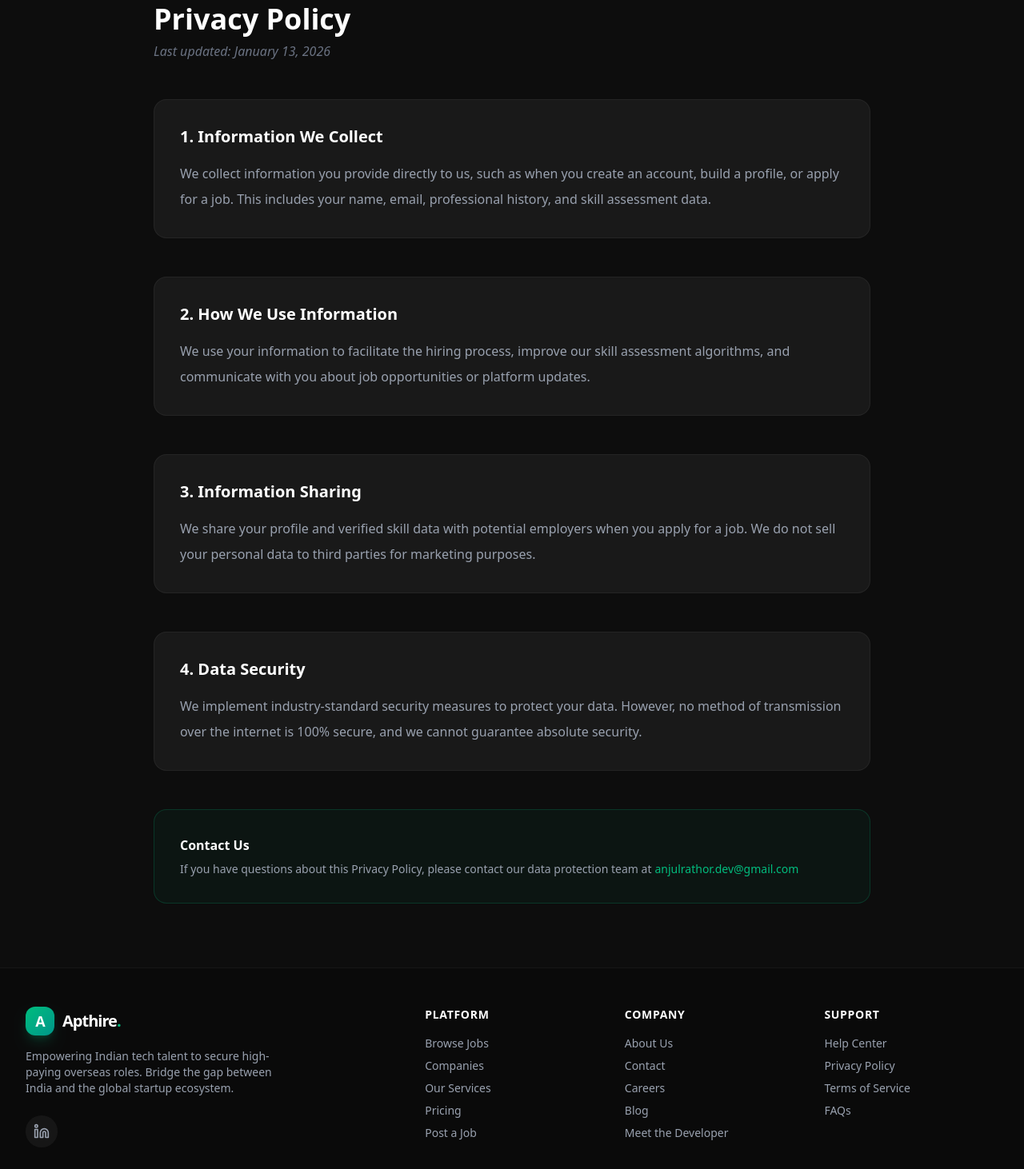
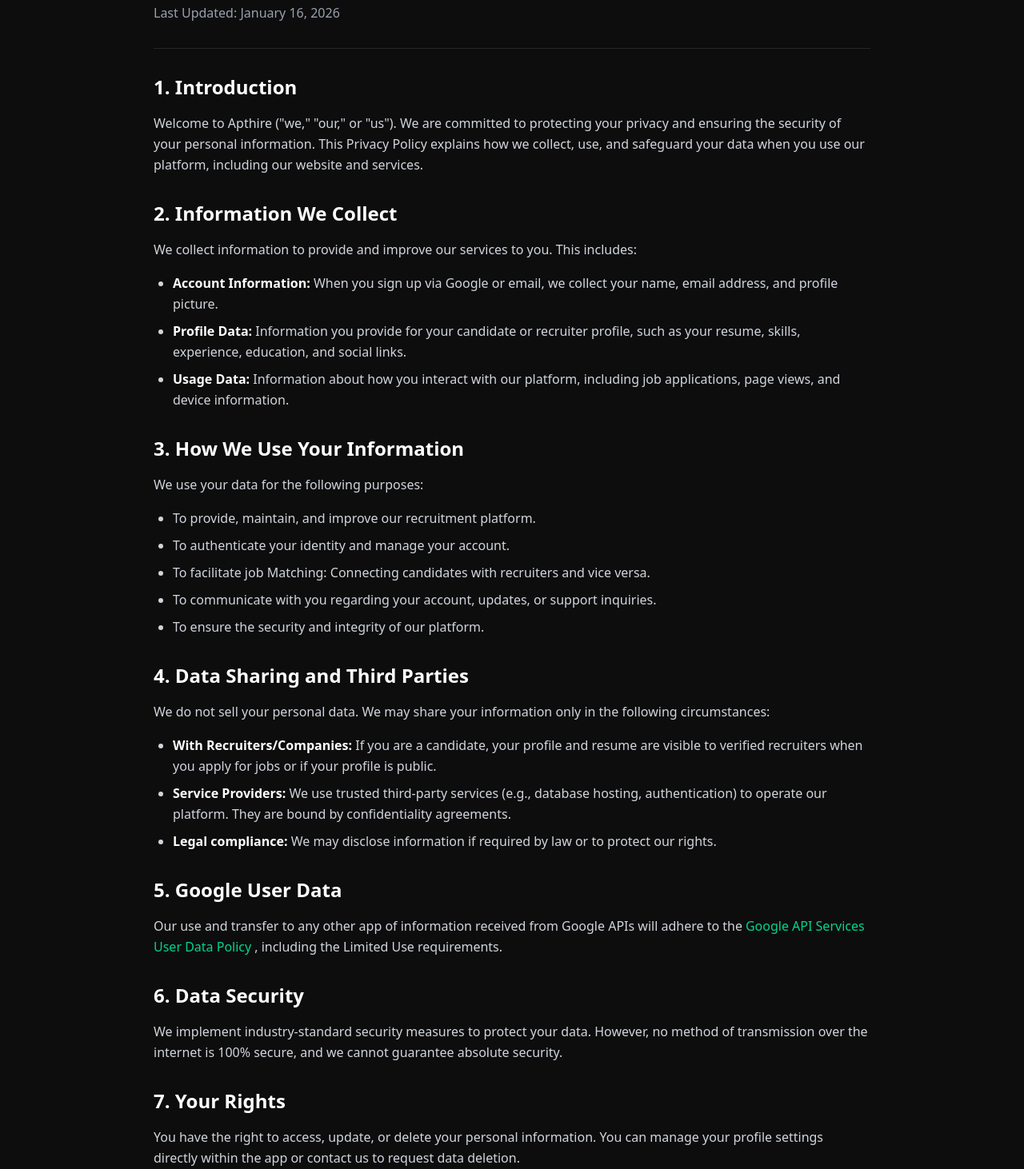
Before and after one commit to anjulrathor/apthire, a Next.js app: page /privacy in a window 1280 px wide. Shown: the part 108-1570 px from the top of the page at 80% size. Built offline with nearby package versions, Linux system fonts and the light colour scheme.

Commit message:
docs: update privacy policy and terms for google oauth verification

```diff
--- a/src/app/privacy/page.jsx
+++ b/src/app/privacy/page.jsx
@@ -1,50 +1,85 @@
 "use client";
 import React from "react";
 
-export default function PrivacyPage() {
-  const sections = [
-    {
-      title: "1. Information We Collect",
-      content: "We collect information you provide directly to us, such as when you create an account, build a profile, or apply for a job. This includes your name, email, professional history, and skill assessment data."
-    },
-    {
-      title: "2. How We Use Information",
-      content: "We use your information to facilitate the hiring process, improve our skill assessment algorithms, and communicate with you about job opportunities or platform updates."
-    },
-    {
-      title: "3. Information Sharing",
-      content: "We share your profile and verified skill data with potential employers when you apply for a job. We do not sell your personal data to third parties for marketing purposes."
-    },
-    {
-      title: "4. Data Security",
-      content: "We implement industry-standard security measures to protect your data. However, no method of transmission over the internet is 100% secure, and we cannot guarantee absolute security."
-    }
-  ];
+export default function PrivacyPolicyPage() {
+  return (
+    <main className="min-h-screen bg-[#0d0d0d] text-white py-16 px-4 sm:px-8">
+      <div className="max-w-4xl mx-auto space-y-8">
+        <header className="border-b border-white/10 pb-8">
+          <h1 className="text-4xl font-bold font-head text-emerald-400 mb-2">Privacy Policy</h1>
+          <p className="text-gray-400">Last Updated: January 16, 2026</p>
+        </header>
 
-  return (
-    <main className="min-h-screen bg-[#0d0d0d] pt-28 pb-20 px-4">
-      <div className="max-w-4xl mx-auto">
-        <h1 className="text-4xl font-head font-bold text-white mb-2">Privacy Policy</h1>
-        <p className="text-gray-500 mb-12 italic">Last updated: January 13, 2026</p>
+        <section className="space-y-4 text-gray-300 font-main leading-relaxed">
+          <h2 className="text-2xl font-bold text-white font-head">1. Introduction</h2>
+          <p>
+            Welcome to Apthire ("we," "our," or "us"). We are committed to protecting your privacy and ensuring the security of your personal information.
+            This Privacy Policy explains how we collect, use, and safeguard your data when you use our platform, including our website and services.
+          </p>
 
-        <div className="space-y-12">
-          {sections.map((sec, i) => (
-            <section key={i} className="bg-white/5 border border-white/5 rounded-2xl p-8">
-              <h2 className="text-xl font-bold text-white mb-4">{sec.title}</h2>
-              <p className="text-gray-400 font-main leading-loose">
-                {sec.content}
-              </p>
-            </section>
-          ))}
-        </div>
+          <h2 className="text-2xl font-bold text-white font-head mt-8">2. Information We Collect</h2>
+          <p>We collect information to provide and improve our services to you. This includes:</p>
+          <ul className="list-disc pl-6 space-y-2">
+            <li>
+              <strong className="text-white">Account Information:</strong> When you sign up via Google or email, we collect your name, email address, and profile picture.
+            </li>
+            <li>
+              <strong className="text-white">Profile Data:</strong> Information you provide for your candidate or recruiter profile, such as your resume, skills, experience, education, and social links.
+            </li>
+            <li>
+              <strong className="text-white">Usage Data:</strong> Information about how you interact with our platform, including job applications, page views, and device information.
+            </li>
+          </ul>
 
-        <div className="mt-12 p-8 border border-emerald-500/20 rounded-2xl bg-emerald-500/5">
-          <h3 className="text-white font-bold mb-2">Contact Us</h3>
-          <p className="text-gray-400 text-sm">
-            If you have questions about this Privacy Policy, please contact our data protection team at
-            <span className="text-emerald-500 ml-1">anjulrathor.dev@gmail.com</span>
+          <h2 className="text-2xl font-bold text-white font-head mt-8">3. How We Use Your Information</h2>
+          <p>We use your data for the following purposes:</p>
+          <ul className="list-disc pl-6 space-y-2">
+            <li>To provide, maintain, and improve our recruitment platform.</li>
+            <li>To authenticate your identity and manage your account.</li>
+            <li>To facilitate job Matching: Connecting candidates with recruiters and vice versa.</li>
+            <li>To communicate with you regarding your account, updates, or support inquiries.</li>
+            <li>To ensure the security and integrity of our platform.</li>
+          </ul>
+
+          <h2 className="text-2xl font-bold text-white font-head mt-8">4. Data Sharing and Third Parties</h2>
+          <p>
+            We do not sell your personal data. We may share your information only in the following circumstances:
           </p>
-        </div>
+          <ul className="list-disc pl-6 space-y-2">
+            <li>
+              <strong className="text-white">With Recruiters/Companies:</strong> If you are a candidate, your profile and resume are visible to verified recruiters when you apply for jobs or if your profile is public.
+            </li>
+            <li>
+              <strong className="text-white">Service Providers:</strong> We use trusted third-party services (e.g., database hosting, authentication) to operate our platform. They are bound by confidentiality agreements.
+            </li>
+            <li>
+              <strong className="text-white">Legal compliance:</strong> We may disclose information if required by law or to protect our rights.
+            </li>
+          </ul>
+
+          <h2 className="text-2xl font-bold text-white font-head mt-8">5. Google User Data</h2>
+          <p>
+            Our use and transfer to any other app of information received from Google APIs will adhere to the
+            <a href="https://developers.google.com/terms/api-services-user-data-policy" target="_blank" rel="noreferrer" className="text-emerald-400 hover:underline mx-1">
+              Google API Services User Data Policy
+            </a>, including the Limited Use requirements.
+          </p>
+
+          <h2 className="text-2xl font-bold text-white font-head mt-8">6. Data Security</h2>
+          <p>
+            We implement industry-standard security measures to protect your data. However, no method of transmission over the internet is 100% secure, and we cannot guarantee absolute security.
+          </p>
+
+          <h2 className="text-2xl font-bold text-white font-head mt-8">7. Your Rights</h2>
+          <p>
+            You have the right to access, update, or delete your personal information. You can manage your profile settings directly within the app or contact us to request data deletion.
+          </p>
+
+          <h2 className="text-2xl font-bold text-white font-head mt-8">8. Contact Us</h2>
+          <p>
+            If you have any questions about this Privacy Policy, please contact us at: origin2000s@gmail.com
+          </p>
+        </section>
       </div>
     </main>
   );
--- a/src/app/terms/page.jsx
+++ b/src/app/terms/page.jsx
@@ -2,41 +2,67 @@
 import React from "react";
 
 export default function TermsPage() {
-  const sections = [
-    {
-      title: "1. Acceptance of Terms",
-      content: "By accessing or using Apthire, you agree to be bound by these Terms of Service and all applicable laws and regulations."
-    },
-    {
-      title: "2. User Accounts",
-      content: "You are responsible for maintaining the confidentiality of your account credentials. You must provide accurate and complete information during registration."
-    },
-    {
-      title: "3. Skill Assessments",
-      content: "All skill assessments must be completed by the account holder alone. Use of external aids or impersonation during assessments will result in immediate termination of the account."
-    },
-    {
-      title: "4. Prohibited Conduct",
-      content: "You agree not to use the platform for any unlawful purpose or to solicit users for services outside of legitimate employment opportunities."
-    }
-  ];
+  return (
+    <main className="min-h-screen bg-[#0d0d0d] text-white py-16 px-4 sm:px-8">
+      <div className="max-w-4xl mx-auto space-y-8">
+        <header className="border-b border-white/10 pb-8">
+          <h1 className="text-4xl font-bold font-head text-emerald-400 mb-2">Terms of Service</h1>
+          <p className="text-gray-400">Last Updated: January 16, 2026</p>
+        </header>
 
-  return (
-    <main className="min-h-screen bg-[#0d0d0d] pt-28 pb-20 px-4">
-      <div className="max-w-4xl mx-auto">
-        <h1 className="text-4xl font-head font-bold text-white mb-2">Terms of Service</h1>
-        <p className="text-gray-500 mb-12 italic">Last updated: January 13, 2026</p>
+        <section className="space-y-4 text-gray-300 font-main leading-relaxed">
+          <h2 className="text-2xl font-bold text-white font-head">1. Acceptance of Terms</h2>
+          <p>
+            By accessing or using Apthire ("the Platform"), you agree to be bound by these Terms of Service. If you do not agree to these terms, please do not use our services.
+          </p>
 
-        <div className="space-y-12">
-          {sections.map((sec, i) => (
-            <section key={i} className="bg-white/5 border border-white/5 rounded-2xl p-8 transition-transform hover:scale-[1.01]">
-              <h2 className="text-xl font-bold text-white mb-4">{sec.title}</h2>
-              <p className="text-gray-400 font-main leading-loose">
-                {sec.content}
-              </p>
-            </section>
-          ))}
-        </div>
+          <h2 className="text-2xl font-bold text-white font-head mt-8">2. Description of Service</h2>
+          <p>
+            Apthire is a recruitment platform connecting job seekers ("Candidates") with employers and recruiters ("Recruiters"). We provide tools for job posting, application management, and profile creation.
+          </p>
+
+          <h2 className="text-2xl font-bold text-white font-head mt-8">3. User Accounts</h2>
+          <ul className="list-disc pl-6 space-y-2">
+            <li>You must be at least 18 years old to use this Platform.</li>
+            <li>You are responsible for maintaining the confidentiality of your account credentials.</li>
+            <li>You agree to provide accurate, current, and complete information during registration and profile creation.</li>
+            <li>We reserve the right to suspend or terminate accounts that violate these terms or engage in fraudulent activity.</li>
+          </ul>
+
+          <h2 className="text-2xl font-bold text-white font-head mt-8">4. User Conduct</h2>
+          <p>You agree NOT to:</p>
+          <ul className="list-disc pl-6 space-y-2">
+            <li>Post false, misleading, or discriminatory job listings or profiles.</li>
+            <li>Use the Platform for any illegal purpose or unsolicited marketing (spam).</li>
+            <li>Attempt to interfere with the proper working of the Platform or compromise its security.</li>
+            <li>Scrape or collect data from the Platform without our express written permission.</li>
+          </ul>
+
+          <h2 className="text-2xl font-bold text-white font-head mt-8">5. Content and Intellectual Property</h2>
+          <p>
+            You retain ownership of the content (resumes, job posts) you submit. However, you grant Apthire a non-exclusive license to use, display, and distribute this content for the purpose of operating the Platform. All Platform branding, code, and design are owned by Apthire.
+          </p>
+
+          <h2 className="text-2xl font-bold text-white font-head mt-8">6. Validation and Google OAuth</h2>
+          <p>
+            Our service offers authentication via Google. By using this feature, you authorize us to access your Google profile information (name, email, photo) in accordance with our Privacy Policy.
+          </p>
+
+          <h2 className="text-2xl font-bold text-white font-head mt-8">7. Limitation of Liability</h2>
+          <p>
+            Apthire is provided "as is" without warranties of any kind. We are not responsible for the accuracy of user-submitted content or the outcome of any job application or hiring process initiated through the Platform.
+          </p>
+
+          <h2 className="text-2xl font-bold text-white font-head mt-8">8. Changes to Terms</h2>
+          <p>
+            We may modify these terms at any time. We will notify users of significant changes. Continued use of the Platform after changes constitutes acceptance of the new terms.
+          </p>
+
+          <h2 className="text-2xl font-bold text-white font-head mt-8">9. Contact</h2>
+          <p>
+            For any legal notices or questions regarding these terms, please contact: origin2000s@gmail.com
+          </p>
+        </section>
       </div>
     </main>
   );
```
